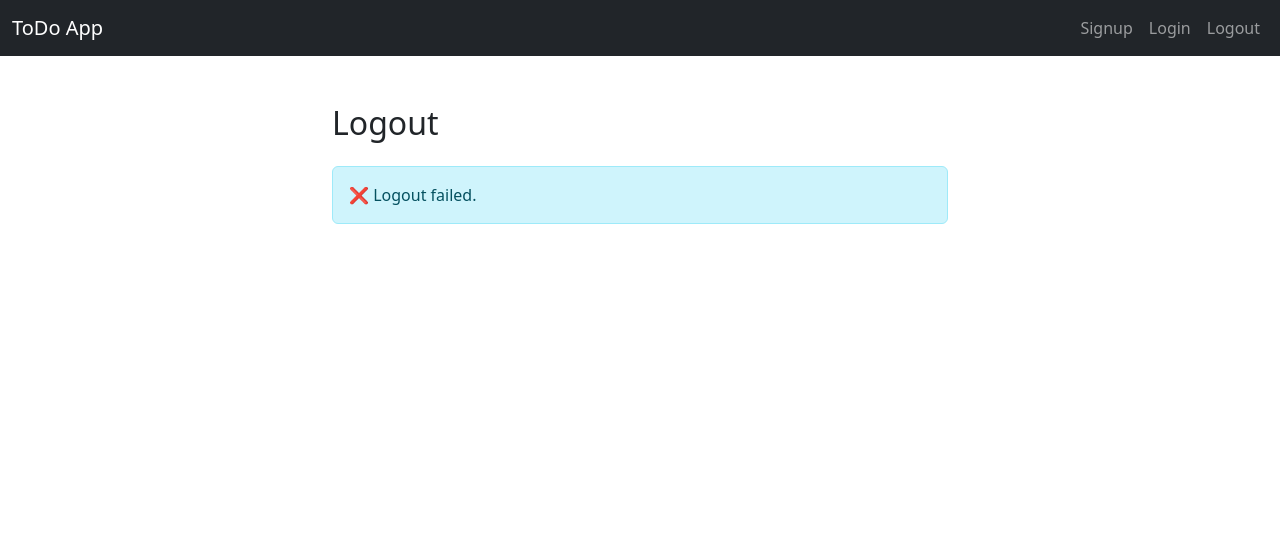
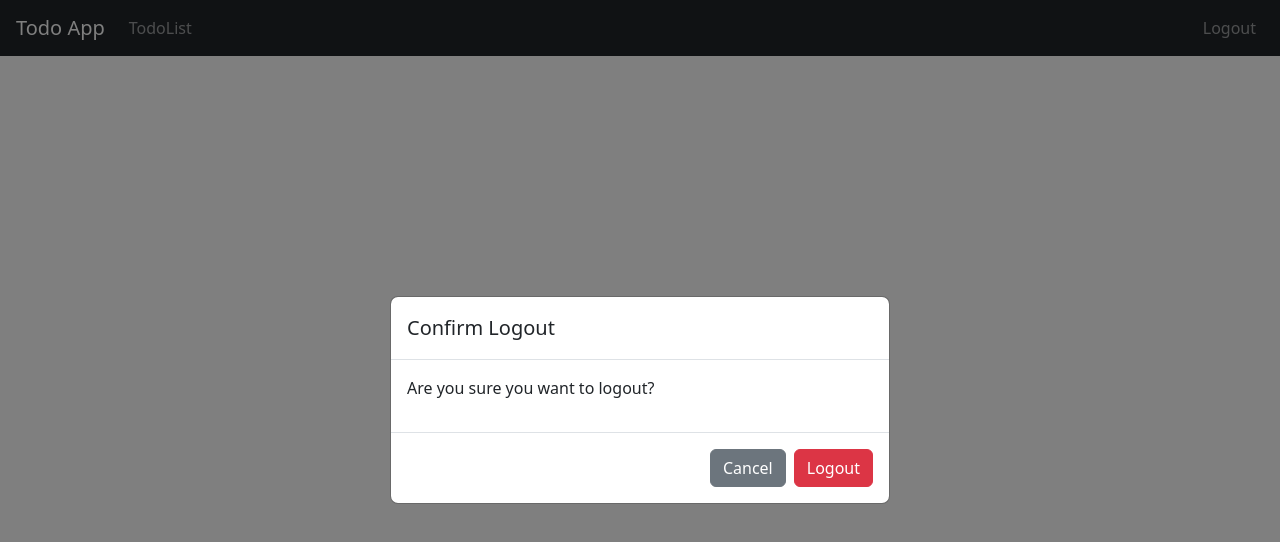
Before and after one commit to soorajselvan2000/todo_react, a React (Create React App) app: page /logout in a window 1280 px wide. Shown: the top 542 px of the page. Built offline with nearby package versions, Linux system fonts and the light colour scheme; no server answers; sample sign-in values are in the browser's storage.

Commit message:
Authorized CRUD functionality

```diff
--- a/package.json
+++ b/package.json
@@ -11,6 +11,7 @@
     "bootstrap": "^5.3.7",
     "react": "^19.1.0",
     "react-bootstrap": "^2.10.10",
+    "react-datepicker": "^8.4.0",
     "react-dom": "^19.1.0",
     "react-router-dom": "^7.6.3",
     "react-scripts": "5.0.1",
--- a/src/App.js
+++ b/src/App.js
@@ -1,15 +1,21 @@
 import React from 'react';
-import { Routes, Route } from 'react-router-dom';
+import { Routes, Route, Navigate } from 'react-router-dom';
 import Navbar from './components/Navbar';
 import Signup from './Auth/Signup';
 import Login from './Auth/Login';
 import Logout from './Auth/Logout';
+import TodoList from './components/TodoList'
 
 function App() {
+  const token = localStorage.getItem('token');
   return (
     <>
       <Navbar />
       <Routes>
+        <Route
+          path="/"
+          element={token ? <TodoList /> : <Navigate to="/login" replace />}
+        />
         <Route path="/signup" element={<Signup />} />
         <Route path="/login" element={<Login />} />
         <Route path="/logout" element={<Logout />} />
--- a/src/Auth/Login.js
+++ b/src/Auth/Login.js
@@ -1,9 +1,11 @@
 import React, { useState } from 'react';
 import axios from 'axios';
+import { useNavigate } from 'react-router-dom';
 
 function Login() {
   const [formData, setFormData] = useState({ username: '', password: '' });
   const [message, setMessage] = useState('');
+  const navigate = useNavigate();
 
   const handleChange = (e) => {
     setFormData({ ...formData, [e.target.name]: e.target.value });
@@ -14,7 +16,7 @@ function Login() {
     try {
       const res = await axios.post('http://localhost:8000/api/login/', formData);
       localStorage.setItem('token', res.data.token);
-      setMessage('✅ Logged in successfully!');
+      navigate('/');  // 👈 immediate redirect to TodoList
     } catch (error) {
       setMessage('❌ Invalid credentials');
     }
@@ -23,11 +25,24 @@ function Login() {
   return (
     <div className="container mt-5 col-md-6">
       <h2 className="mb-4">Login</h2>
-      {message && <div className="alert alert-info">{message}</div>}
+      {message && <div className="alert alert-danger">{message}</div>}
       <form onSubmit={handleSubmit}>
-        <input className="form-control mb-2" name="username" placeholder="Username" onChange={handleChange} />
-        <input className="form-control mb-2" name="password" type="password" placeholder="Password" onChange={handleChange} />
-        <button className="btn btn-success">Login</button>
+        <input
+          className="form-control mb-2"
+          name="username"
+          placeholder="Username"
+          onChange={handleChange}
+          required
+        />
+        <input
+          className="form-control mb-2"
+          name="password"
+          type="password"
+          placeholder="Password"
+          onChange={handleChange}
+          required
+        />
+        <button className="btn btn-success" type="submit">Login</button>
       </form>
     </div>
   );
--- a/src/Auth/Logout.js
+++ b/src/Auth/Logout.js
@@ -1,36 +1,68 @@
-import React, { useEffect, useState } from 'react';
-import axios from 'axios';
+// src/Auth/Logout.js
+import React, { useState, useEffect } from 'react';
+import { useNavigate } from 'react-router-dom';
+import 'bootstrap/dist/css/bootstrap.min.css';
 
-function Logout() {
-  const [message, setMessage] = useState('');
+const Logout = () => {
+  const navigate = useNavigate();
+  const [showModal, setShowModal] = useState(true);
 
   useEffect(() => {
-    const logout = async () => {
+    if (!localStorage.getItem('token')) {
+      navigate("/login"); // if not logged in, redirect
+    }
+  }, [navigate]);
+
+  const handleLogout = async () => {
+    const token = localStorage.getItem("token");
+
     try {
-        await axios.post(
-          'http://localhost:8000/api/logout/',
-          {},
-          {
+      await fetch("http://localhost:8000/api/logout/", {
+        method: "POST",
         headers: {
-              Authorization: `Token ${localStorage.getItem('token')}`,
+          Authorization: `Token ${token}`,
         },
-          }
-        );
-        localStorage.removeItem('token');
-        setMessage('✅ Logged out successfully!');
+      });
+
+      localStorage.removeItem("token");
+      setShowModal(false);
+      navigate("/login");
     } catch (error) {
-        setMessage('❌ Logout failed.');
+      console.error("Logout failed", error);
     }
   };
-    logout();
-  }, []);
+
+  const handleCancel = () => {
+    setShowModal(false);
+    navigate("/");
+  };
 
   return (
-    <div className="container mt-5 col-md-6">
-      <h2 className="mb-4">Logout</h2>
-      <div className="alert alert-info">{message}</div>
+    <>
+      {showModal && (
+        <div className="modal show fade d-block" tabIndex="-1" role="dialog" style={{ backgroundColor: 'rgba(0,0,0,0.5)' }}>
+          <div className="modal-dialog modal-dialog-centered">
+            <div className="modal-content">
+
+              <div className="modal-header">
+                <h5 className="modal-title">Confirm Logout</h5>
               </div>
+
+              <div className="modal-body">
+                <p>Are you sure you want to logout?</p>
+              </div>
+
+              <div className="modal-footer">
+                <button className="btn btn-secondary" onClick={handleCancel}>Cancel</button>
+                <button className="btn btn-danger" onClick={handleLogout}>Logout</button>
+              </div>
+
+            </div>
+          </div>
+        </div>
+      )}
+    </>
   );
-}
+};
 
 export default Logout;
--- a/src/components/Navbar.js
+++ b/src/components/Navbar.js
@@ -1,26 +1,39 @@
 import React from 'react';
 import { Link } from 'react-router-dom';
 
-const Navbar = () => (
-  <nav className="navbar navbar-expand-lg navbar-dark bg-dark">
-  <div className="container-fluid">
-    <a className="navbar-brand" href="/">ToDo App</a>
+const Navbar = () => {
+  const token = localStorage.getItem('token');
+
+  return (
+    <nav className="navbar navbar-expand-lg navbar-dark bg-dark px-3">
+      <Link className="navbar-brand" to="/">Todo App</Link>
       <div className="collapse navbar-collapse">
+        <ul className="navbar-nav me-auto">
+          {token && (
+            <li className="nav-item">
+              <Link className="nav-link" to="/">TodoList</Link>
+            </li>
+          )}
+        </ul>
         <ul className="navbar-nav ms-auto">
+          {!token ? (
+            <>
               <li className="nav-item">
-          <a className="nav-link" href="/signup">Signup</a>
+                <Link className="nav-link" to="/signup">Signup</Link>
               </li>
               <li className="nav-item">
-          <a className="nav-link" href="/login">Login</a>
+                <Link className="nav-link" to="/login">Login</Link>
               </li>
+            </>
+          ) : (
             <li className="nav-item">
-          <a className="nav-link" href="/logout">Logout</a>
+              <Link className="nav-link" to="/logout">Logout</Link>
             </li>
+          )}
         </ul>
       </div>
-  </div>
     </nav>
-
   );
+};
 
 export default Navbar;
--- /dev/null
+++ b/src/components/TodoList.js
@@ -0,0 +1,168 @@
+import React, { useState, useEffect } from 'react';
+import axios from 'axios';
+import { Button, Form, Table, Badge } from 'react-bootstrap';
+import DatePicker from 'react-datepicker';
+import 'react-datepicker/dist/react-datepicker.css';
+import { useNavigate } from 'react-router-dom';
+
+const TodoList = () => {
+  const [todos, setTodos] = useState([]);
+  const [task, setTask] = useState('');
+  const [date, setDate] = useState(new Date());
+  const [editingId, setEditingId] = useState(null);
+  const navigate = useNavigate();
+
+  const token = localStorage.getItem('token');
+
+  useEffect(() => {
+    if (!token) {
+      navigate('/login'); // Redirect to login if not authenticated
+    } else {
+      fetchTodos();
+    }
+    // eslint-disable-next-line
+  }, [date]);
+
+  const fetchTodos = async () => {
+    try {
+      const response = await axios.get(`http://localhost:8000/api/todos/?date=${date.toISOString().split('T')[0]}`, {
+        headers: { Authorization: `Token ${token}` },
+      });
+      setTodos(response.data);
+    } catch (error) {
+      console.error('Error fetching todos:', error);
+    }
+  };
+
+  const handleSubmit = async (e) => {
+    e.preventDefault();
+    const data = { task, date: date.toISOString().split('T')[0] };
+
+    try {
+      if (editingId) {
+        await axios.put(`http://localhost:8000/api/todos/${editingId}/update/`, data, {
+          headers: { Authorization: `Token ${token}` },
+        });
+        setEditingId(null);
+      } else {
+        await axios.post(`http://localhost:8000/api/todos/create/`, data, {
+          headers: { Authorization: `Token ${token}` },
+        });
+      }
+      setTask('');
+      fetchTodos();
+    } catch (error) {
+      console.error('Error saving todo:', error);
+    }
+  };
+
+  const handleEdit = (todo) => {
+    setTask(todo.task);
+    setEditingId(todo.id);
+  };
+
+const handleDelete = async (id) => {
+  const confirmDelete = window.confirm("🗑️ Are you sure you want to delete this task?");
+  if (!confirmDelete) return;
+
+  try {
+    await axios.delete(`http://localhost:8000/api/todos/${id}/delete/`, {
+      headers: { Authorization: `Token ${token}` },
+    });
+    fetchTodos();
+  } catch (error) {
+    console.error('Error deleting todo:', error);
+  }
+};
+
+  const handleToggleComplete = async (todo) => {
+    try {
+      await axios.put(`http://localhost:8000/api/todos/${todo.id}/update/`, {
+        task: todo.task,
+        date: todo.date,
+        is_completed: !todo.is_completed,
+      }, {
+        headers: { Authorization: `Token ${token}` },
+      });
+      fetchTodos();
+    } catch (error) {
+      console.error('Error toggling complete:', error);
+    }
+  };
+
+  return (
+    <div className="container mt-5">
+      <h2 className="text-center mb-4">My Todo List</h2>
+
+      <Form onSubmit={handleSubmit} className="mb-4">
+        <Form.Group controlId="task">
+          <Form.Label>Task</Form.Label>
+          <Form.Control
+            type="text"
+            value={task}
+            onChange={(e) => setTask(e.target.value)}
+            required
+            placeholder="Enter your task"
+          />
+        </Form.Group>
+
+        <Form.Group controlId="date" className="mt-3">
+          <Form.Label>Date</Form.Label>
+          <br />
+          <DatePicker
+            selected={date}
+            onChange={(date) => setDate(date)}
+            className="form-control"
+            dateFormat="yyyy-MM-dd"
+          />
+        </Form.Group>
+
+        <Button className="mt-3" type="submit" variant="primary">
+          {editingId ? 'Update Todo' : 'Add Todo'}
+        </Button>
+      </Form>
+
+      <Table striped bordered hover>
+        <thead>
+          <tr>
+            <th>Date</th>
+            <th>Task</th>
+            <th>Status</th>
+            <th>Actions</th>
+          </tr>
+        </thead>
+        <tbody>
+          {todos.map((todo) => (
+            <tr key={todo.id}>
+              <td>{todo.date}</td>
+              <td style={{ textDecoration: todo.is_completed ? 'line-through' : 'none' }}>{todo.task}</td>
+              <td>
+                <Badge bg={todo.is_completed ? 'success' : 'warning'}>
+                  {todo.is_completed ? 'Completed' : 'Pending'}
+                </Badge>
+              </td>
+              <td>
+                <Button size="sm" onClick={() => handleEdit(todo)} variant="info" className="me-2">
+                  Edit
+                </Button>
+                <Button size="sm" onClick={() => handleToggleComplete(todo)} variant="secondary" className="me-2">
+                  {todo.is_completed ? 'Undo' : 'Mark Done'}
+                </Button>
+                <Button size="sm" onClick={() => handleDelete(todo.id)} variant="danger">
+                  Delete
+                </Button>
+              </td>
+            </tr>
+          ))}
+          {todos.length === 0 && (
+            <tr>
+              <td colSpan="4" className="text-center">No tasks for this date</td>
+            </tr>
+          )}
+        </tbody>
+      </Table>
+    </div>
+  );
+};
+
+export default TodoList;
```
Also changed, not shown: 1 other file (tests, documents, lock files or other folders). Lines whose indentation alone changed are shown as unchanged.
